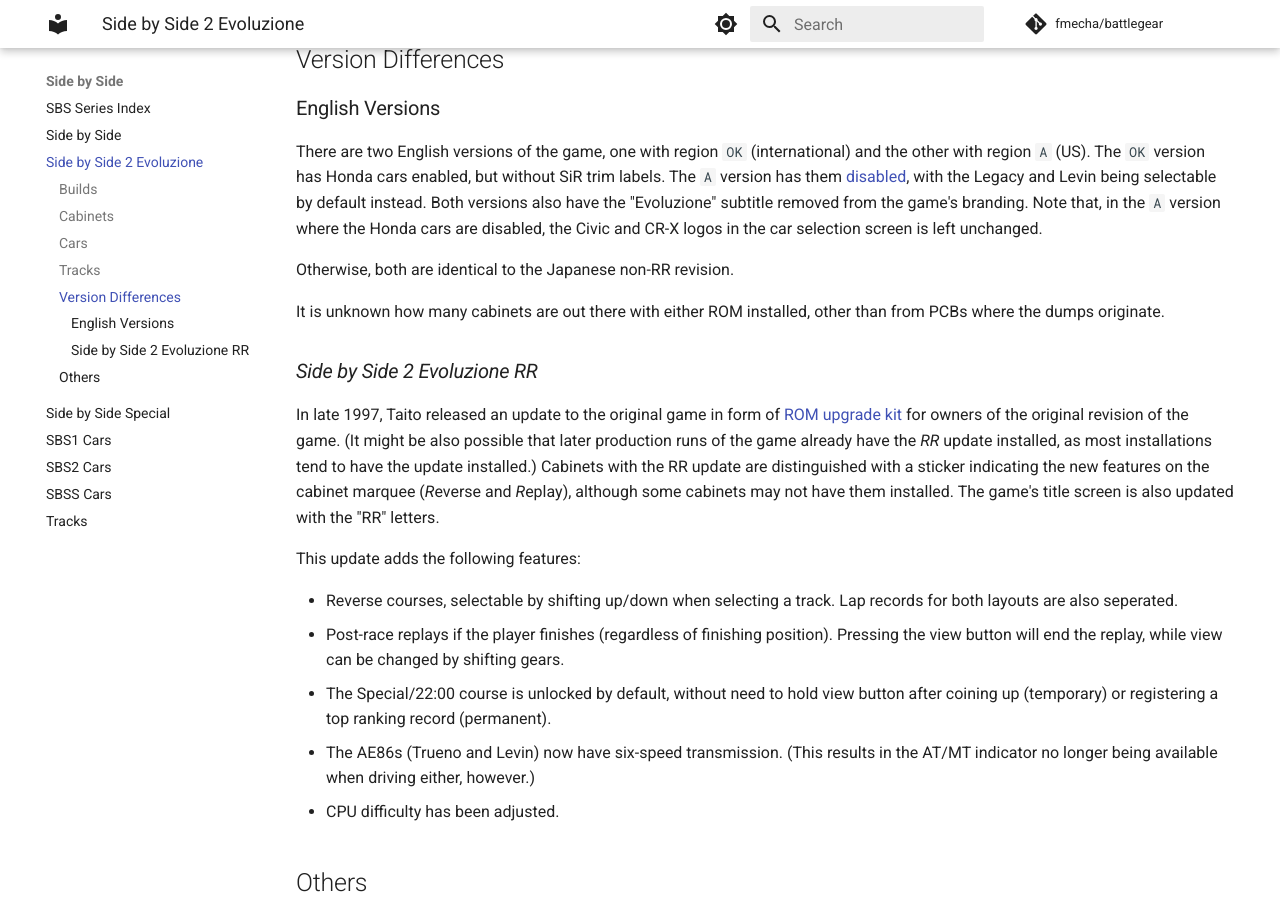
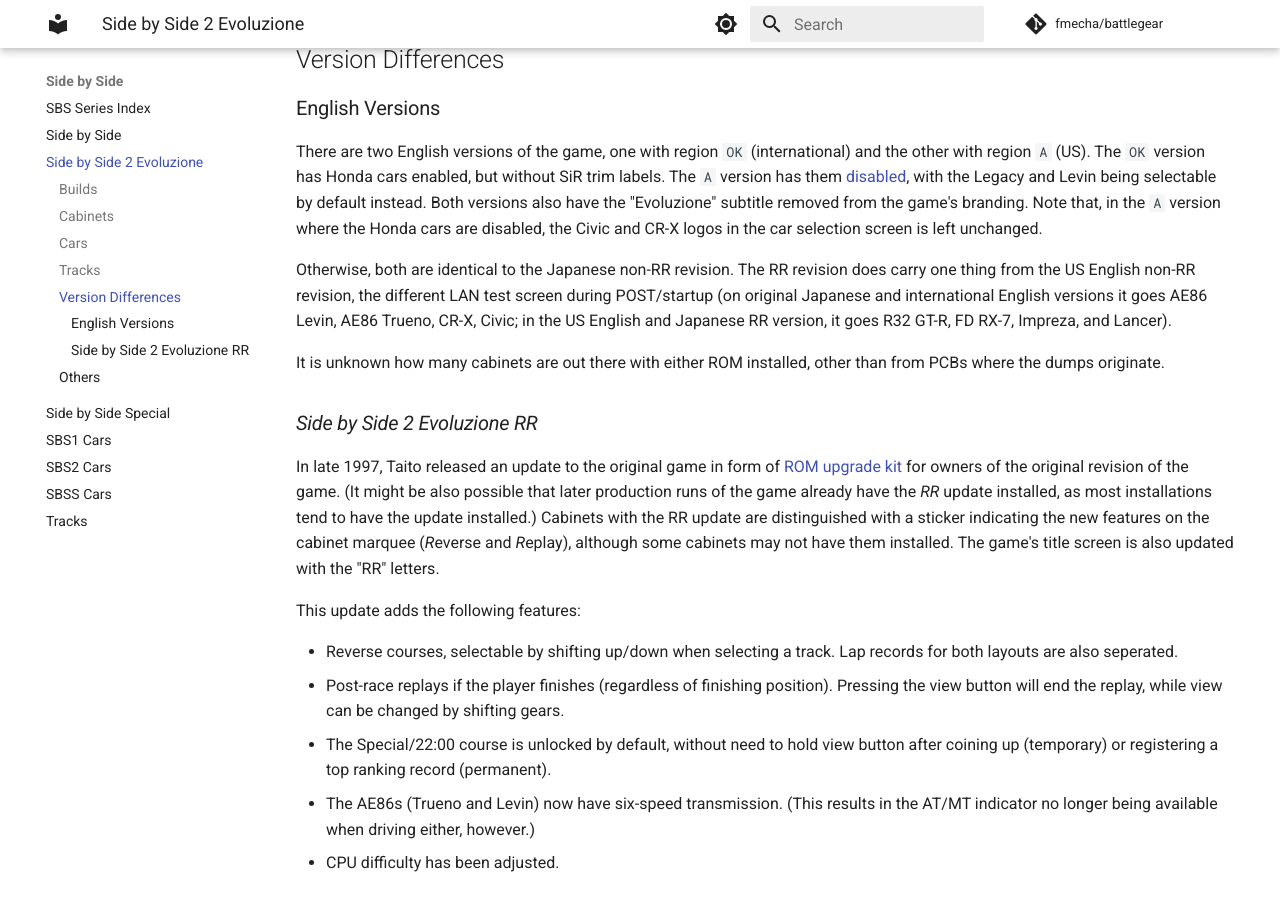
Before and after one commit to FMecha/battlegear, an MkDocs documentation site: the page built from docs/sidebs/sbs2.md, in a window 1280 px wide and 900 px high, scrolled down 1963 px. Built offline with MkDocs 1.6.1 and Material for MkDocs 9.7.7, drawn with Linux system fonts in a browser that asks for light colours; comment, search, counter and statistics services are not loaded.

Commit message:
different LAN test cars

```diff
--- a/docs/sidebs/sbs2.md
+++ b/docs/sidebs/sbs2.md
@@ -44,7 +44,7 @@
 
 There are two English versions of the game, one with region `OK` (international) and the other with region `A` (US). The `OK` version has Honda cars enabled, but without SiR trim labels. The `A` version has them [disabled](/docs/other/honda.md), with the Legacy and Levin being selectable by default instead. Both versions also have the "Evoluzione" subtitle removed from the game's branding. Note that, in the `A` version where the Honda cars are disabled, the Civic and CR-X logos in the car selection screen is left unchanged.
 
-Otherwise, both are identical to the Japanese non-RR revision.
+Otherwise, both are identical to the Japanese non-RR revision. The RR revision does carry one thing from the US English non-RR revision, the different LAN test screen during POST/startup (on original Japanese and international English versions it goes AE86 Levin, AE86 Trueno, CR-X, Civic; in the US English and Japanese RR version, it goes R32 GT-R, FD RX-7, Impreza, and Lancer).
 
 It is unknown how many cabinets are out there with either ROM installed, other than from PCBs where the dumps originate.
 
```
